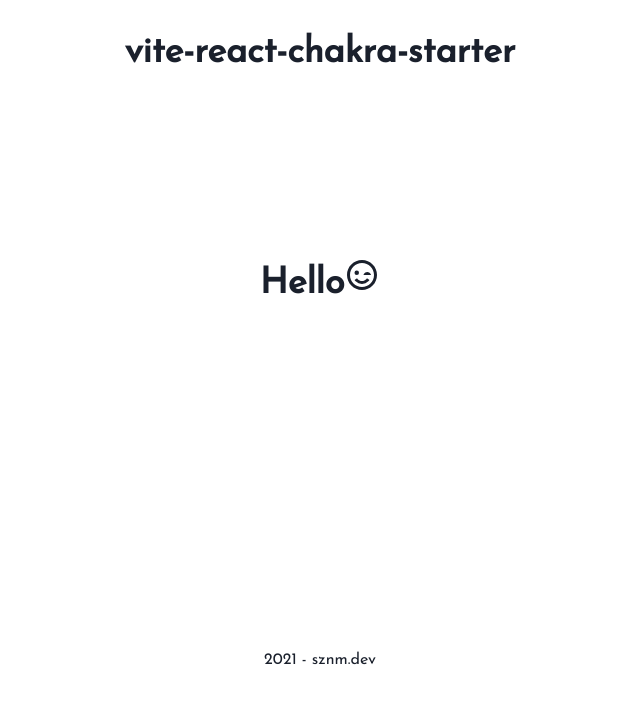
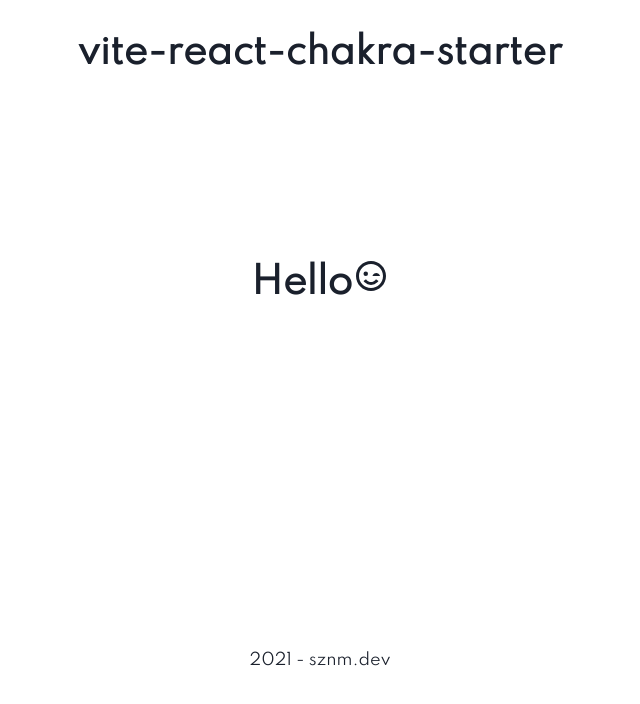
Before and after one commit to dev-guardian0/vite-react-chakra-starter, a React (Vite) app: page / in a window 1280 px wide. Shown: the top 704 px of the page, without its empty margins (320-960 px from the left). Built offline with nearby package versions, Linux system fonts and the light colour scheme.

Commit message:
chore: change font to spartan

```diff
--- a/package.json
+++ b/package.json
@@ -13,7 +13,7 @@
     "@chakra-ui/react": "^1.3.4",
     "@emotion/react": "^11.1.5",
     "@emotion/styled": "^11.1.5",
-    "@fontsource/josefin-sans": "^4.2.2",
+    "@fontsource/spartan": "^4.2.2",
     "framer-motion": "^3.10.2",
     "react": "^17.0.1",
     "react-dom": "^17.0.1",
--- a/src/index.tsx
+++ b/src/index.tsx
@@ -1,7 +1,7 @@
 import { ChakraProvider } from "@chakra-ui/react";
 import React from "react";
 import ReactDOM from "react-dom";
-import "@fontsource/josefin-sans/latin.css";
+import "@fontsource/spartan/latin.css";
 
 import App from "./App";
 
--- a/src/styles/customTheme.ts
+++ b/src/styles/customTheme.ts
@@ -2,8 +2,8 @@ import { extendTheme } from "@chakra-ui/react";
 
 export const theme = extendTheme({
   fonts: {
-    heading: "Josefin Sans, sans-serif",
-    body: "Josefin Sans, sans-serif",
+    heading: "Spartan, sans-serif",
+    body: "Spartan, sans-serif",
   },
   components: {
     // Button: {
```
Also changed, not shown: 1 other file (tests, documents, lock files or other folders).
